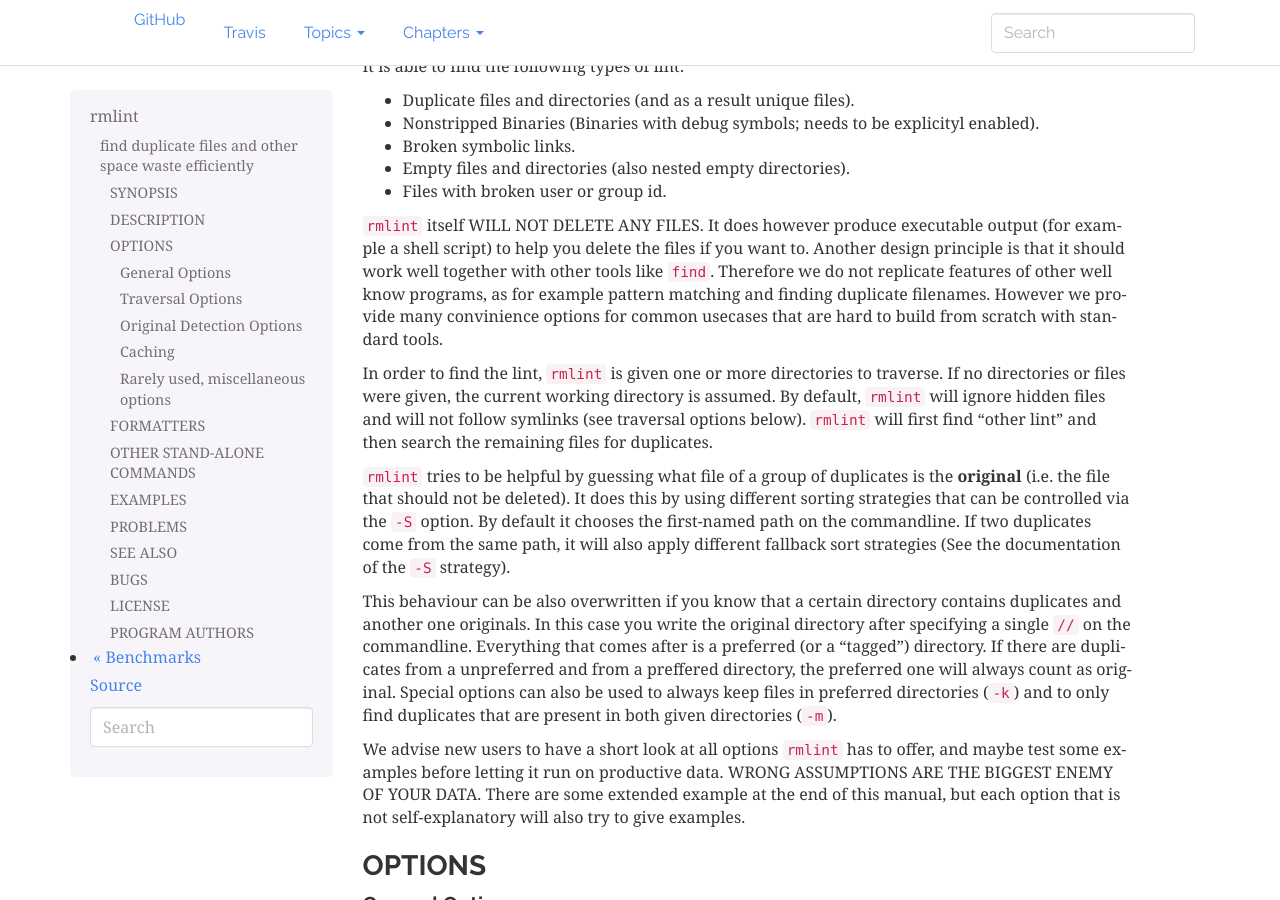
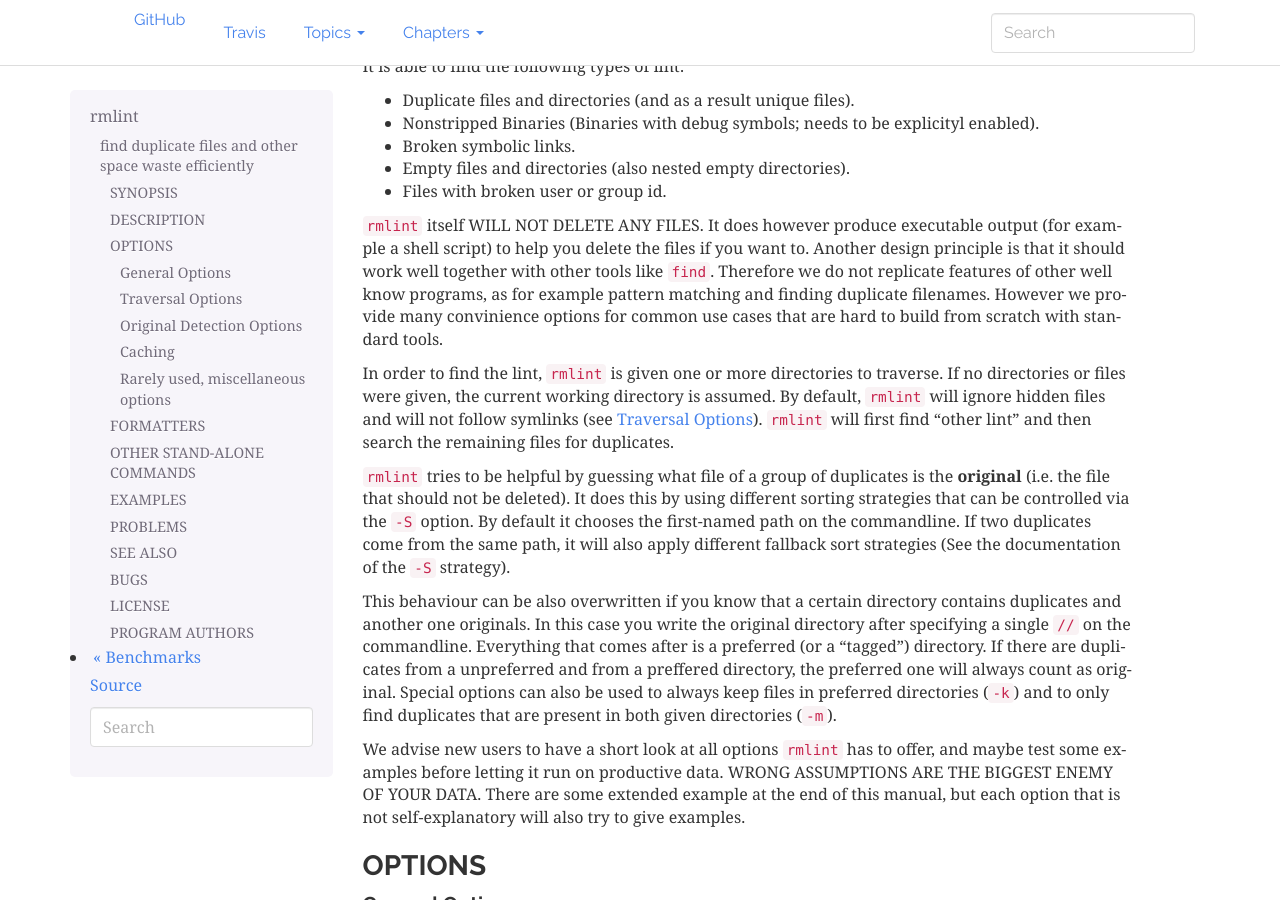
Before and after one commit to sahib/rmlint, a Sphinx documentation site: the page built from docs/rmlint.1.rst, in a window 1280 px wide and 900 px high, scrolled down 376 px. Built offline with Sphinx 7.4.7, drawn with Linux system fonts in a browser that asks for light colours.

Commit message:
Fix formatting and add cross reference

```diff
--- a/docs/rmlint.1.rst
+++ b/docs/rmlint.1.rst
@@ -33,20 +33,21 @@ output (for example a shell script) to help you delete the files if you want
 to. Another design principle is that it should work well together with other
 tools like ``find``. Therefore we do not replicate features of other well know
 programs, as for example pattern matching and finding duplicate filenames.
-However we provide many convinience options for common usecases that are hard
+However we provide many convinience options for common use cases that are hard
 to build from scratch with standard tools.
 
 In order to find the lint, ``rmlint`` is given one or more directories to traverse.
 If no directories or files were given, the current working directory is assumed.
 By default, ``rmlint`` will ignore hidden files and will not follow symlinks (see
-traversal options below).  ``rmlint`` will first find "other lint" and then search
+`Traversal Options`_).  ``rmlint`` will first find "other lint" and then search
 the remaining files for duplicates.
 
 ``rmlint`` tries to be helpful by guessing what file of a group of duplicates
 is the **original** (i.e. the file that should not be deleted). It does this by using
 different sorting strategies that can be controlled via the ``-S`` option. By
 default it chooses the first-named path on the commandline. If two duplicates
-come from the same path, it will also apply different fallback sort strategies (See the documentation of the ``-S`` strategy).
+come from the same path, it will also apply different fallback sort strategies
+(See the documentation of the ``-S`` strategy).
 
 This behaviour can be also overwritten if you know that a certain directory
 contains duplicates and another one originals. In this case you write the
```
